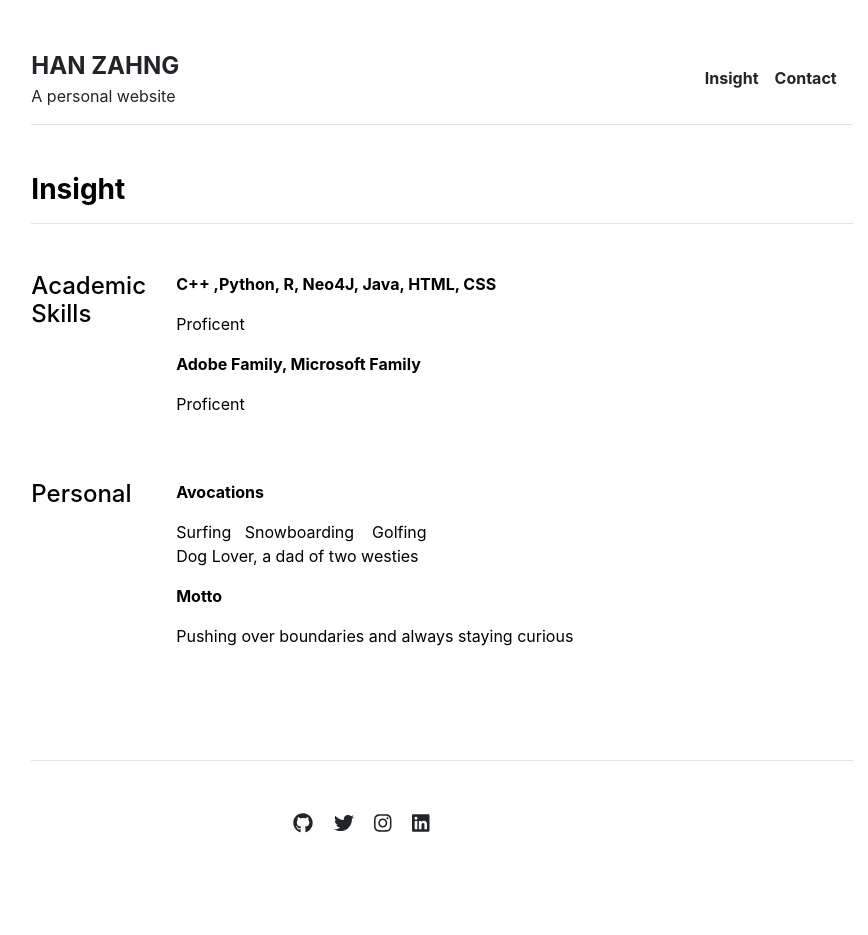
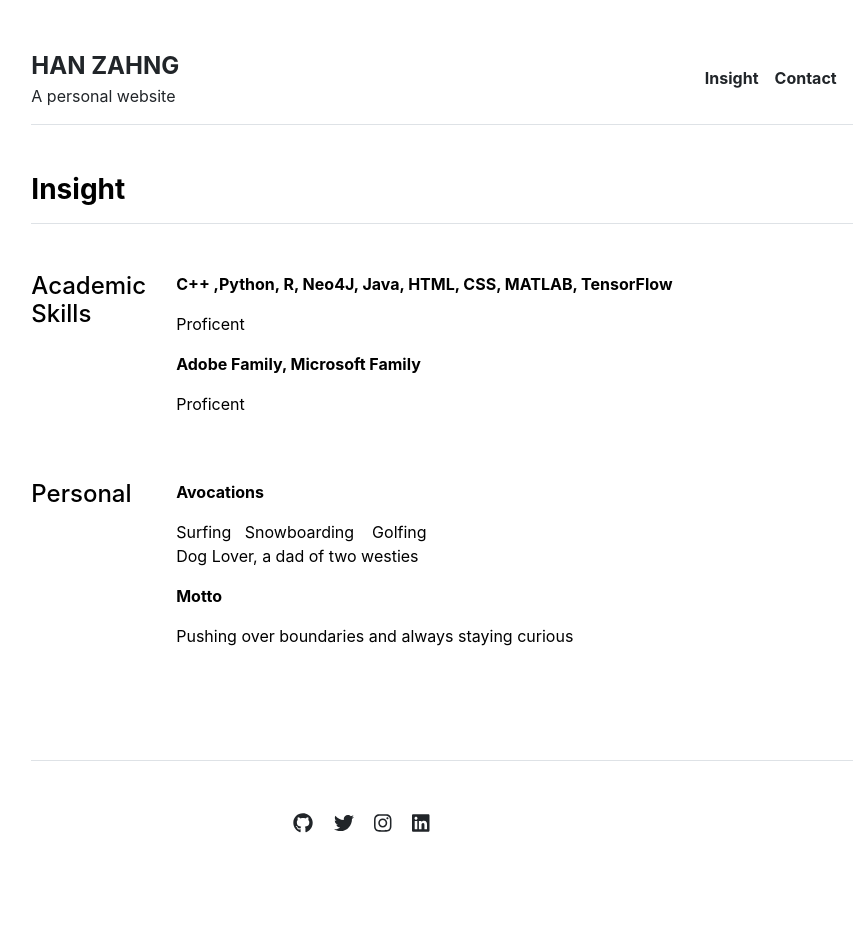
Before and after one commit to dukerosen/personal-website, a Jekyll site: the page built from cv.md, in a window 1280 px wide. Shown: the whole page, without its empty margins (198-1066 px from the left). Built offline with Jekyll 4.4.1, drawn with Linux system fonts in a browser that asks for light colours.

Commit message:
Update education.yml

```diff
--- a/_data/cv/education.yml
+++ b/_data/cv/education.yml
@@ -1,4 +1,4 @@
-- title: 'C++ ,Python, R, Neo4J, Java, HTML, CSS'
+- title: 'C++ ,Python, R, Neo4J, Java, HTML, CSS, MATLAB, TensorFlow'
   description: 'Proficent'
 
 - title: 'Adobe Family, Microsoft Family'
```
